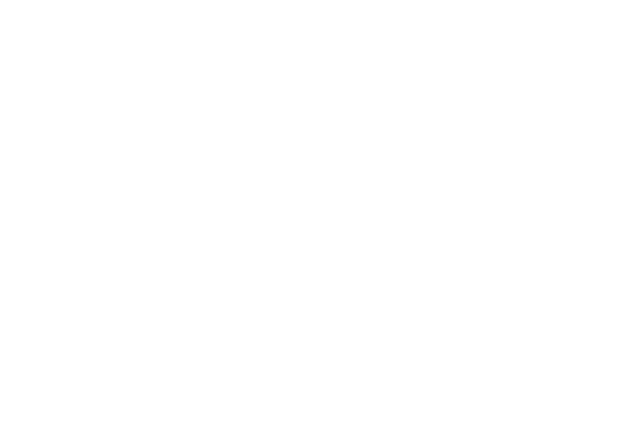
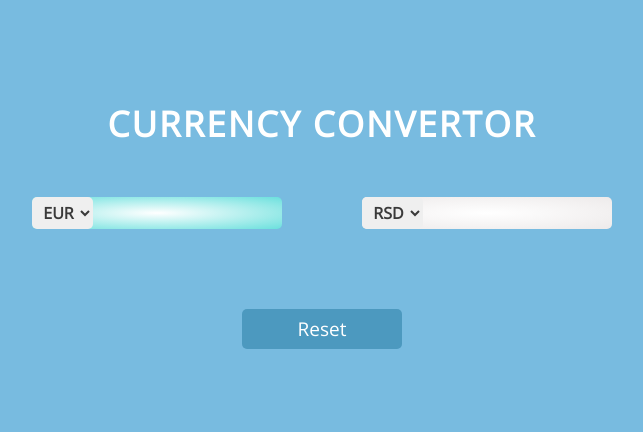
Before and after one commit to maximus986/Currency-convertor, a plain HTML site: page index.html in a window 1280 px wide. Shown: the whole page, without its empty margins (318-961 px from the left). Drawn offline with nearby package versions, Linux system fonts and the light colour scheme.

Commit message:
Create HTML mockup and desired style

```diff
--- a/css/style.css
+++ b/css/style.css
@@ -0,0 +1,110 @@
+* {
+    margin: 0;
+    padding: 0;
+}
+
+.clear:before,
+.clear:after {
+    content: " ";
+    display: table;
+}
+
+.clear:after {
+    clear: both;
+}
+
+body {
+    font-family: 'Open Sans', sans-serif;
+    background: #78bbe0;
+    color: #fff;
+}
+
+.container {
+    width: 600px;
+    margin: 0 auto;
+    text-align: center;
+}
+
+h1 {
+    font-size: 35px;
+    letter-spacing: 2px;
+    text-transform: uppercase;
+    margin: 100px 0 50px 0;
+}
+
+.widget-from {
+    float: left;
+    position: relative;
+    margin-left: 10px;
+}
+
+.widget-to {
+    float: right;
+    position: relative;
+    margin-right: 10px;
+}
+
+select,
+input {
+    font-family: inherit;
+    border-radius: 5px;
+    color: #3A3A3A;
+    font-weight: bold;
+    border: none;
+    font-size: 16px;
+}
+
+select {
+    position: absolute;
+    top: 0;
+    left: 0;
+    padding: 4px 2px 4px 6px;
+    text-align: center;
+}
+
+input {
+    text-align: right;
+    width: 230px;
+    padding: 5px 10px;
+}
+
+input:focus {
+    outline: none;
+    box-shadow: 0px 0px 2px #0000FF;
+}
+
+select:focus {
+    outline: none;
+    box-shadow: 0px 0px 2px #0000FF;
+}
+
+.widget-from input {
+    background-image: radial-gradient( #fff, #6AE0DD);
+}
+
+.widget-to input {
+    background-image: radial-gradient( #fff, #EDEAEA);
+}
+
+input::-webkit-outer-spin-button,
+input::-webkit-inner-spin-button {
+    /* display: none; <- Crashes Chrome on hover */
+    -webkit-appearance: none;
+    margin: 0;
+    /* <-- Apparently some margin are still there even though it's hidden */
+}
+
+button {
+    margin: 80px 0;
+    padding: 7px 56px;
+    background: #4c99bf;
+    border: none;
+    font-family: inherit;
+    color: inherit;
+    font-size: 19px;
+    border-radius: 5px;
+}
+
+button:hover {
+    cursor: pointer;
+}
--- a/index.html
+++ b/index.html
@@ -12,12 +12,36 @@
     <title>Currency convertor</title>
     <meta name="description" content="">
     <meta name="viewport" content="width=device-width, initial-scale=1">
-    <link rel="stylesheet" href="https://cdnjs.cloudflare.com/ajax/libs/bulma/0.5.1/css/bulma.min.css" />
+    <link href="https://fonts.googleapis.com/css?family=Open+Sans" rel="stylesheet">
     <link rel="stylesheet" href="css/style.css">
 </head>
 
 <body>
+    <div class="container clear">
+        <h1>Currency convertor</h1>
 
+        <div class="widget-from">
+            <select>
+                <option>RSD</option>
+                <option selected>EUR</option>
+                <option>USD</option>
+            </select>
+
+            <input class="input" type="number" id="left-input">
+        </div>
+
+        <div class="widget-to">
+            <select>
+                <option selected>RSD</option>
+                <option>EUR</option>
+                <option>USD</option>
+            </select>
+
+            <input class="input" type="number" id="right-input">
+        </div>
+
+        <button>Reset</button>
+    </div>
 
     <script src="js/app.js"></script>
 </body>
```
